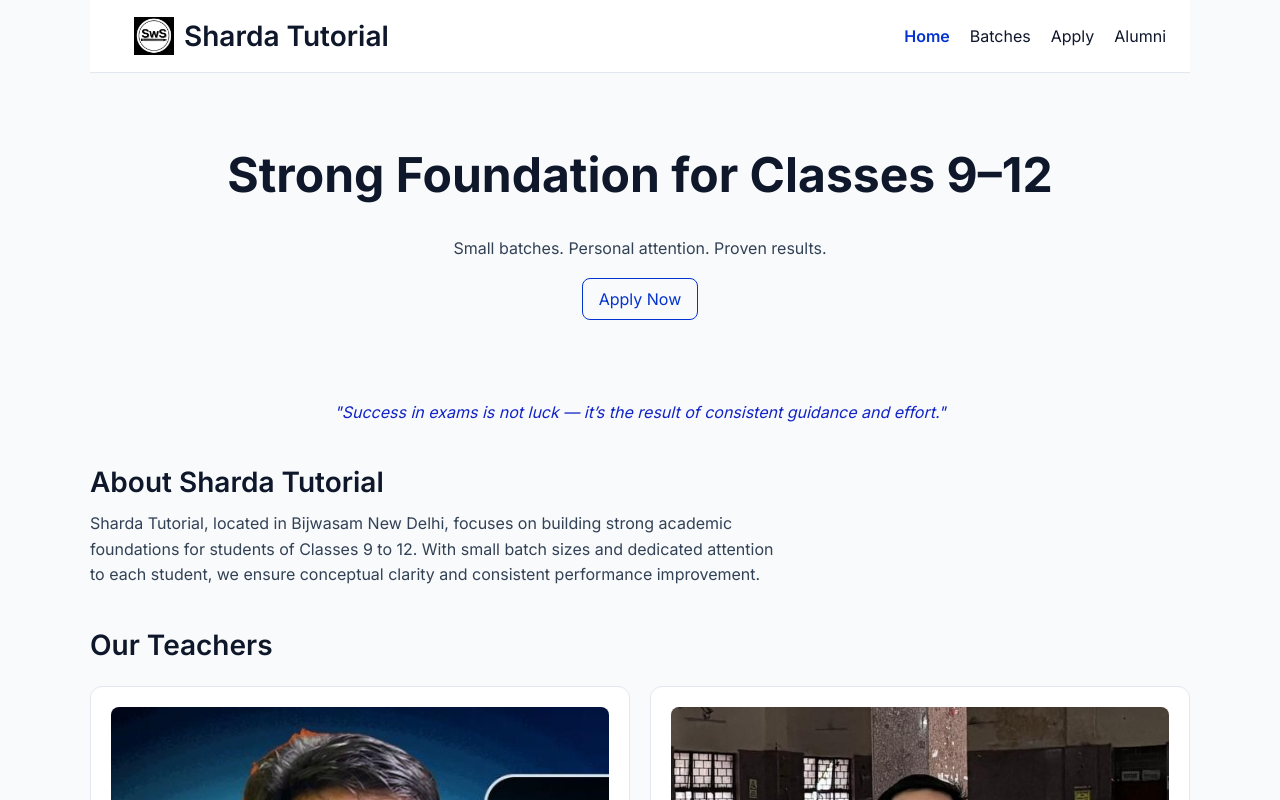
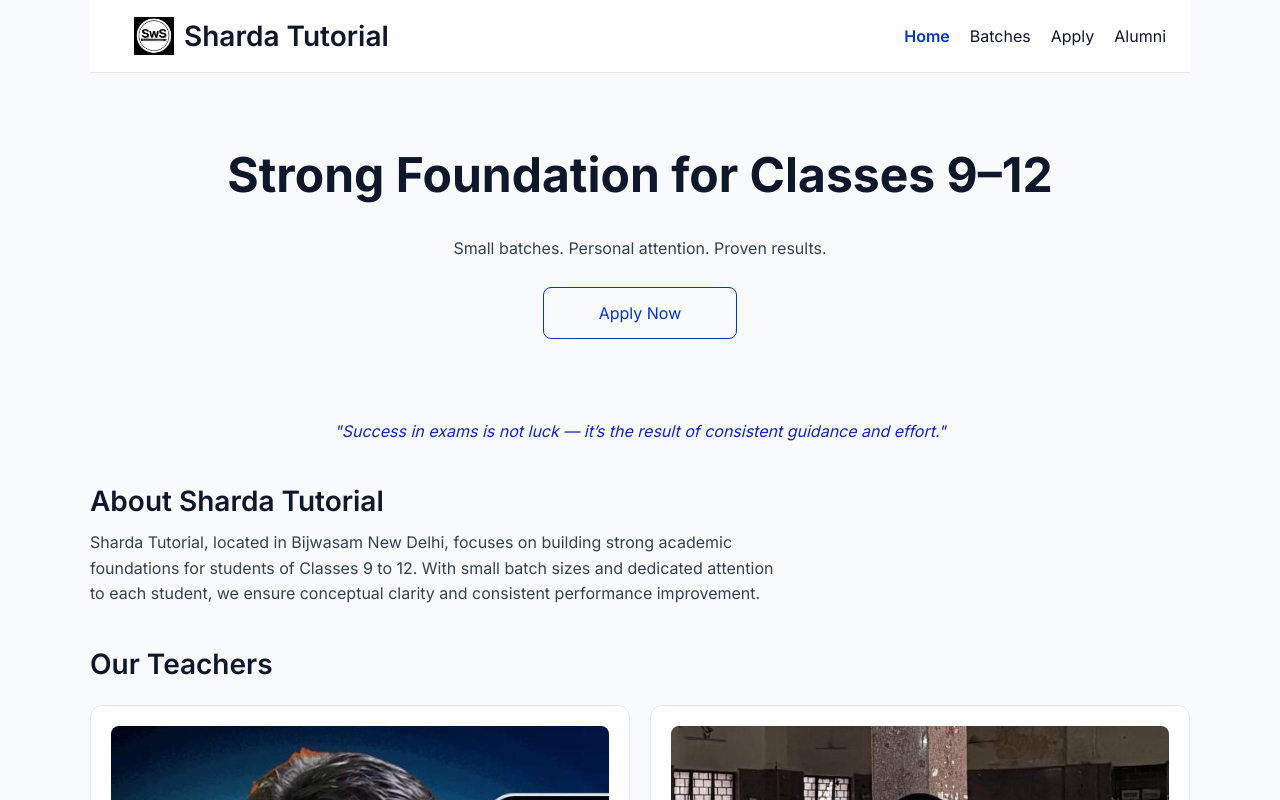
Before and after one commit to aviG69/Sharda_Website, a React (Vite) app: page / in a window 1280 px wide. Shown: the top 800 px of the page. Built offline with nearby package versions, Linux system fonts and the light colour scheme.

Commit message:
redesigned buttons

```diff
--- a/src/index.css
+++ b/src/index.css
@@ -261,3 +261,35 @@ textarea {
     flex-direction: column;
   }
 }
+/* ===== HOME APPLY BUTTON (separate, no conflicts) ===== */
+.applyhome-btn {
+  margin-top: 25px;
+  display: inline-block;
+  padding: 15px 55px;
+  border-radius: 8px;
+  text-decoration: none;
+  font-weight: 500;
+
+  color: var(--accent);
+  border: 1px solid var(--accent);
+  background: transparent;
+
+  transition: all 0.25s ease;
+}
+
+/* Hover */
+.applyhome-btn:hover {
+  color: white;
+  transform: translateY(-3px);
+
+  background: linear-gradient(135deg, #2563eb, #191970);
+  border-color: transparent;
+
+  box-shadow: 0 8px 18px rgba(37, 99, 235, 0.25);
+}
+
+/* Click */
+.applyhome-btn:active {
+  transform: translateY(1px);
+  box-shadow: 0 3px 8px rgba(0, 0, 0, 0.1);
+}
--- a/src/pages/Home.jsx
+++ b/src/pages/Home.jsx
@@ -7,7 +7,7 @@ export default function Home() {
       <section className="hero">
         <h1>Strong Foundation for Classes 9–12</h1>
         <p>Small batches. Personal attention. Proven results.</p>
-        <Link to="/apply" className="btn">Apply Now</Link>
+        <Link to="/apply" className="applyhome-btn">Apply Now</Link>
       </section>
 
       {/* QUOTE / TRUST LINE */}
```
